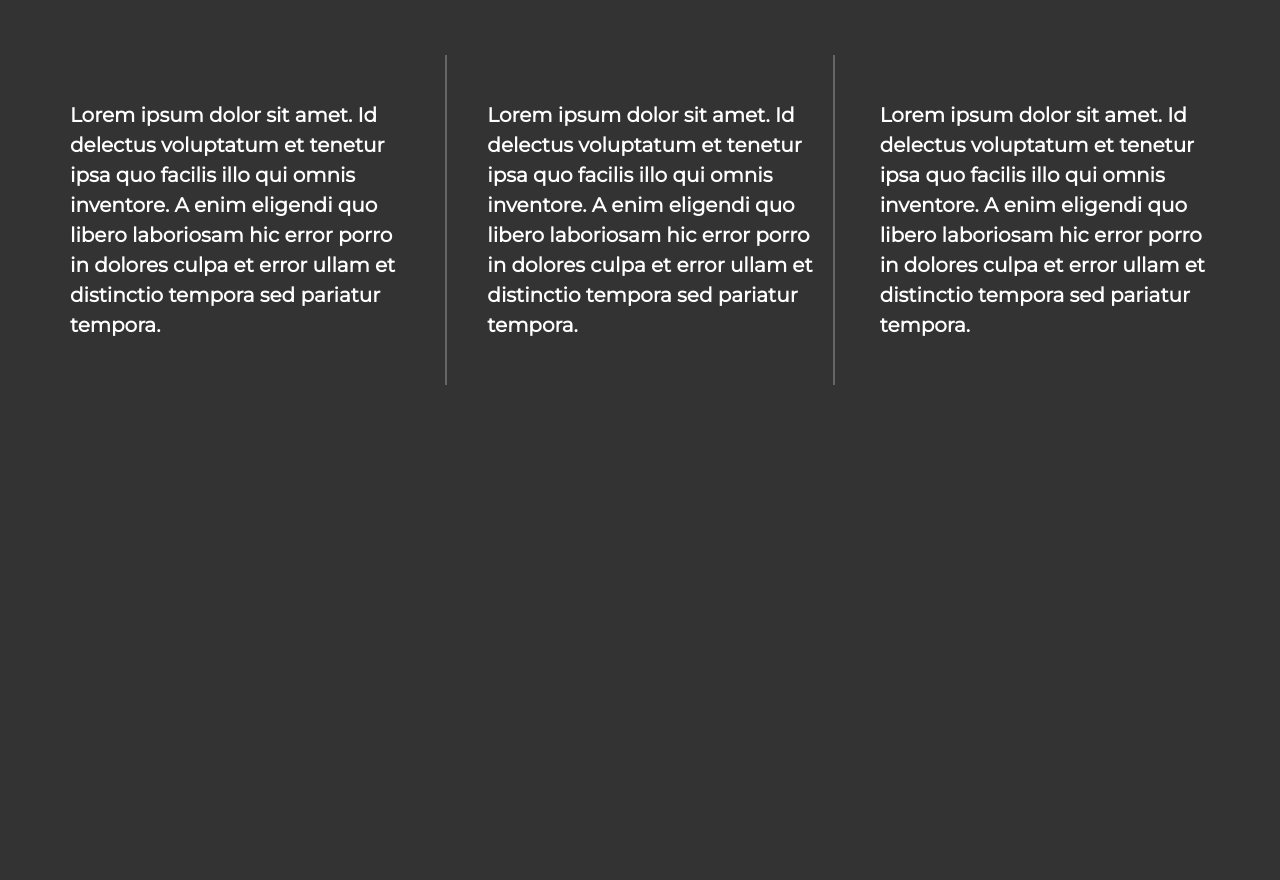
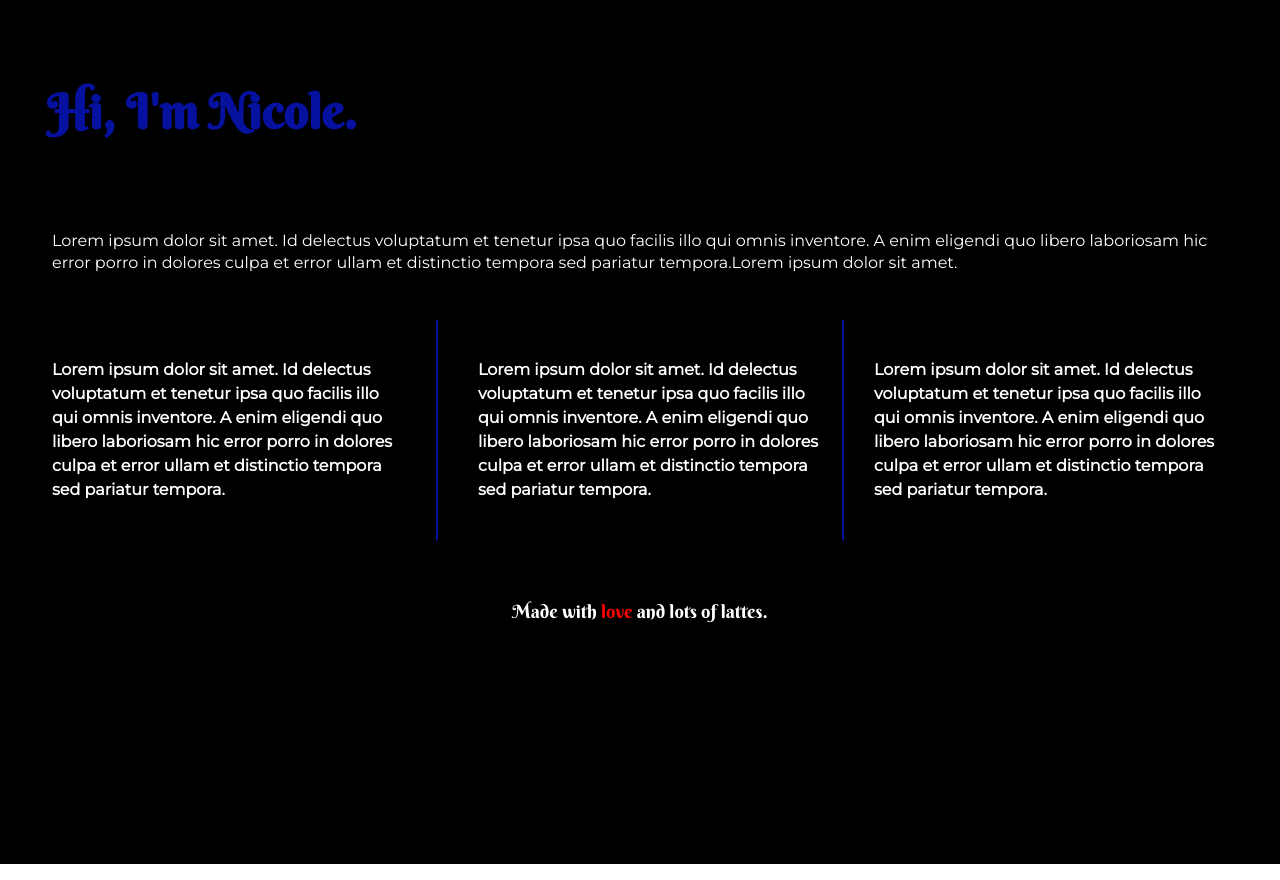
Before and after one commit to nicolekovacs/divs-flexbox-starter, a plain HTML site: page index.html in a window 1280 px wide. Drawn offline with nearby package versions, Linux system fonts and the light colour scheme.

Commit message:
Customized the site

```diff
--- a/css/main.css
+++ b/css/main.css
@@ -99,14 +99,17 @@ textarea {
 html {
   background-color: #fff;
   height: 100%;
+  font-size: 16px;
 }
 
 body {
-  font-family: 'Source Sans Pro', sans-serif;
+  font-family: 'Montserrat', sans-serif;
+  color: #fff;
   padding: 2em;
   font-size: 1.25em;
   height: 100%;
-  background-color: #333;
+  background-color: rgb(0, 0, 0);
+  font-size: 1em;
 }
 
 .wrapper {
@@ -121,22 +124,60 @@ body {
   color: #fff;
   line-height: 1.5em;
   font-size: 1em;
-  height: 300px;
+  height: 200px;
   width: 30%;
   display: flex;
   justify-content: center;
   align-items: center;
-  font-family: 'Montserrat', sans-serif;
-  padding: 15px;
-  margin: 15px;
+  padding: 10px;
+  margin: 10px;
 }
 
 .div-2 {
-    border-right: #666 solid 2px;
-    border-left: #666 solid 2px;
+    border-right: rgb(7, 17, 160) solid 2px;
+    border-left: rgb(7, 17, 160) solid 2px;
     padding-left: 40px;
 }
 
+header, main {
+    display: flex;
+    justify-content: center;
+    align-items: center;
+}
+
+header {
+    font-family: 'Berkshire Swash', cursive;
+    font-size: 1.5em;
+    padding: 15px;
+    color: rgb(7, 17, 160);
+}
+
+main {
+    padding: 10px;
+    margin: 10px;
+}
+footer {
+    background:rgb(0, 0, 0);
+    font-family: 'Berkshire Swash', cursive;
+  width: 100%;
+  display: flex;
+  justify-content: center;
+  align-items: center;
+  font-size: 1.15em;
+  padding: 30px 0px;
+}
+
+footer span {
+    color: red;
+}
+
+.flex-container {
+    display: flex;
+    justify-content: center;
+    align-items: center;
+    flex-flow: row wrap;
+    justify-content:space-between;
+}
 
 
 
--- a/index.html
+++ b/index.html
@@ -17,12 +17,20 @@
         <link href='http://fonts.googleapis.com/css?family=Source+Sans+Pro:400,700' rel='stylesheet'
         type='text/css'>
         <link href="https://fonts.googleapis.com/css2?family=Montserrat&display=swap" rel="stylesheet">
+        <link href="https://fonts.googleapis.com/css2?family=Berkshire+Swash&display=swap" rel="stylesheet">
     </head>
     <body>
         <!--[if lt IE 8]>
             <p class="browserupgrade">You are using an <strong>outdated</strong> browser. Please <a href="http://browsehappy.com/">upgrade your browser</a> to improve your experience.</p>
         <![endif]-->
 
+    <div class="flex-container">
+        <header>
+            <h1>Hi, I'm Nicole.</h1>
+        </header>
+        <main>
+            <p>Lorem ipsum dolor sit amet. Id delectus voluptatum et tenetur ipsa quo facilis illo qui omnis inventore. A enim eligendi quo libero laboriosam hic error porro in dolores culpa et error ullam et distinctio tempora sed pariatur tempora.Lorem ipsum dolor sit amet.</p>
+        </main>
         <section class="wrapper">
             <div class="div-1">
                 Lorem ipsum dolor sit amet. Id delectus voluptatum et tenetur ipsa quo facilis illo qui omnis inventore. A enim eligendi quo libero laboriosam hic error porro in dolores culpa et error ullam et distinctio tempora sed pariatur tempora.
@@ -34,6 +42,11 @@
                 Lorem ipsum dolor sit amet. Id delectus voluptatum et tenetur ipsa quo facilis illo qui omnis inventore. A enim eligendi quo libero laboriosam hic error porro in dolores culpa et error ullam et distinctio tempora sed pariatur tempora.
             </div>
         </section>
+        <footer>
+            <p>Made with <span>love</span> and lots of lattes.</p>
+        </footer>
+
+    </div>
 
         <script src="https://ajax.googleapis.com/ajax/libs/jquery/1.11.3/jquery.min.js"></script>
         <script>window.jQuery || document.write('<script src="js/vendor/jquery-1.11.3.min.js"><\/script>')</script>
```
